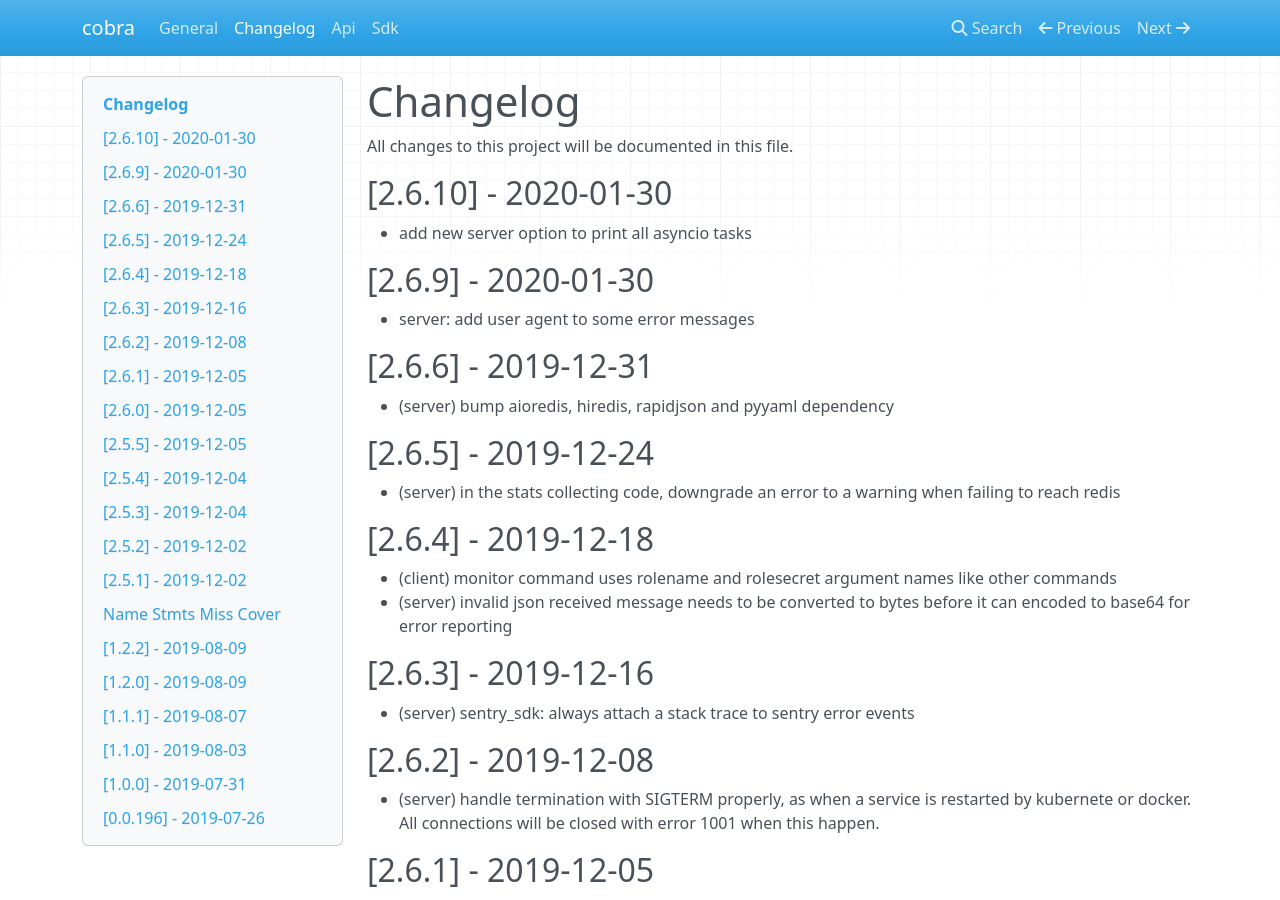
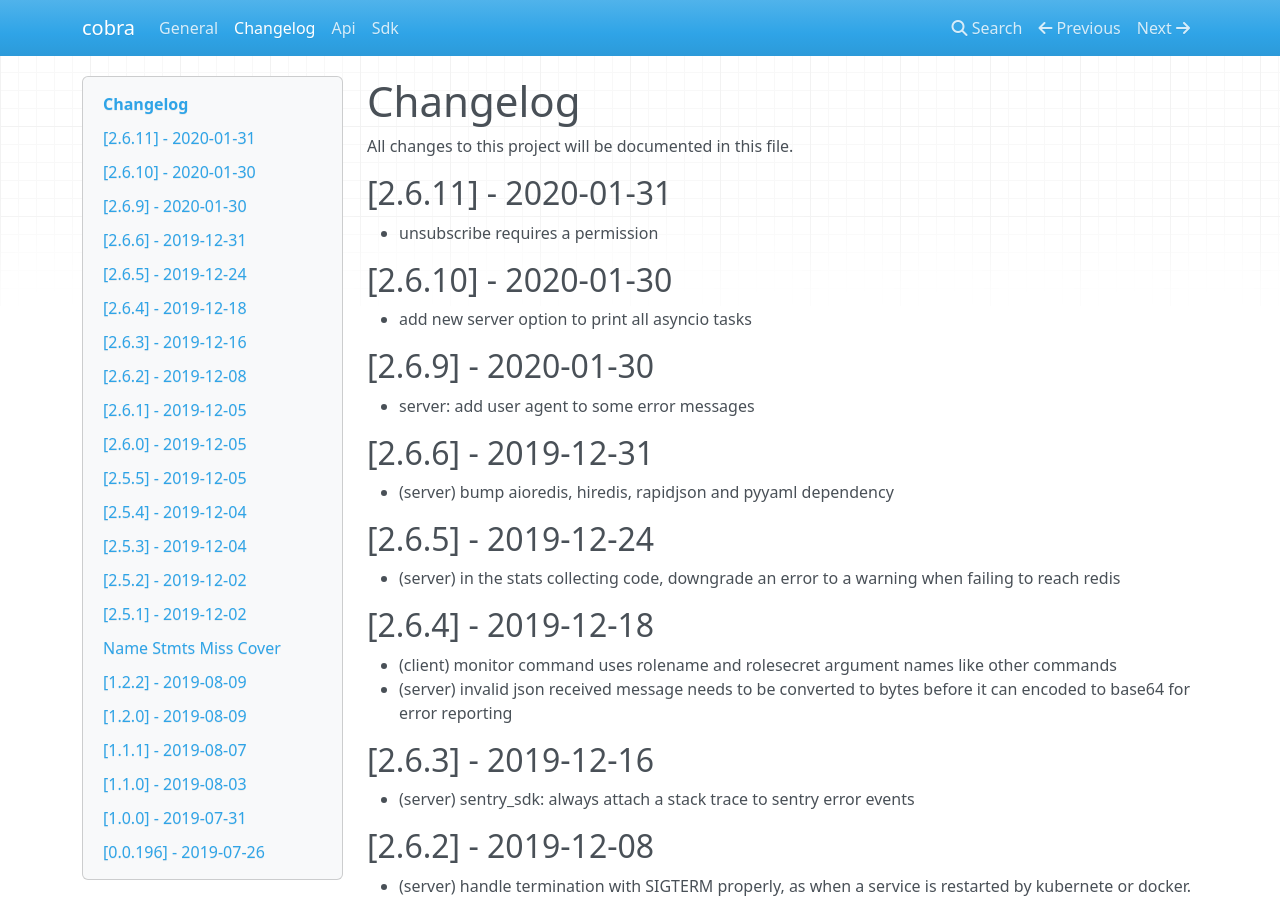
Before and after one commit to machinezone/cobra, an MkDocs documentation site: the page built from docs/CHANGELOG.md, in a window 1280 px wide and 900 px high. Built offline with MkDocs 1.6.1, drawn with Linux system fonts in a browser that asks for light colours; nearby versions of some CDN libraries.

Commit message:
unsubscribe action requires a permission

```diff
--- a/docs/CHANGELOG.md
+++ b/docs/CHANGELOG.md
@@ -1,5 +1,9 @@
 # Changelog
 All changes to this project will be documented in this file.
+
+## [2.6.11] - 2020-01-31
+
+* unsubscribe requires a permission
 
 ## [2.6.10] - 2020-01-30
 
```
Also changed, not shown: 1 other file.
